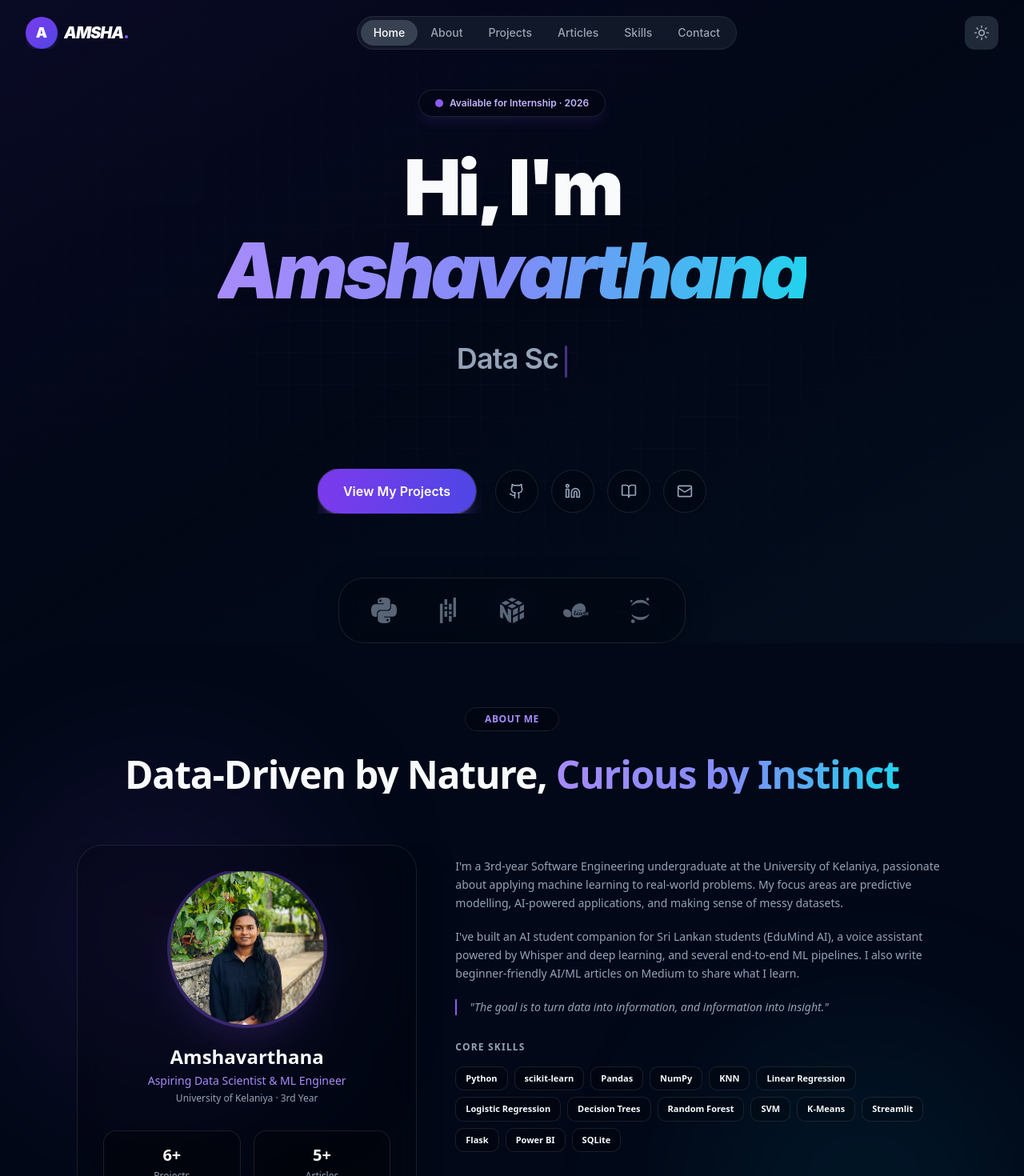
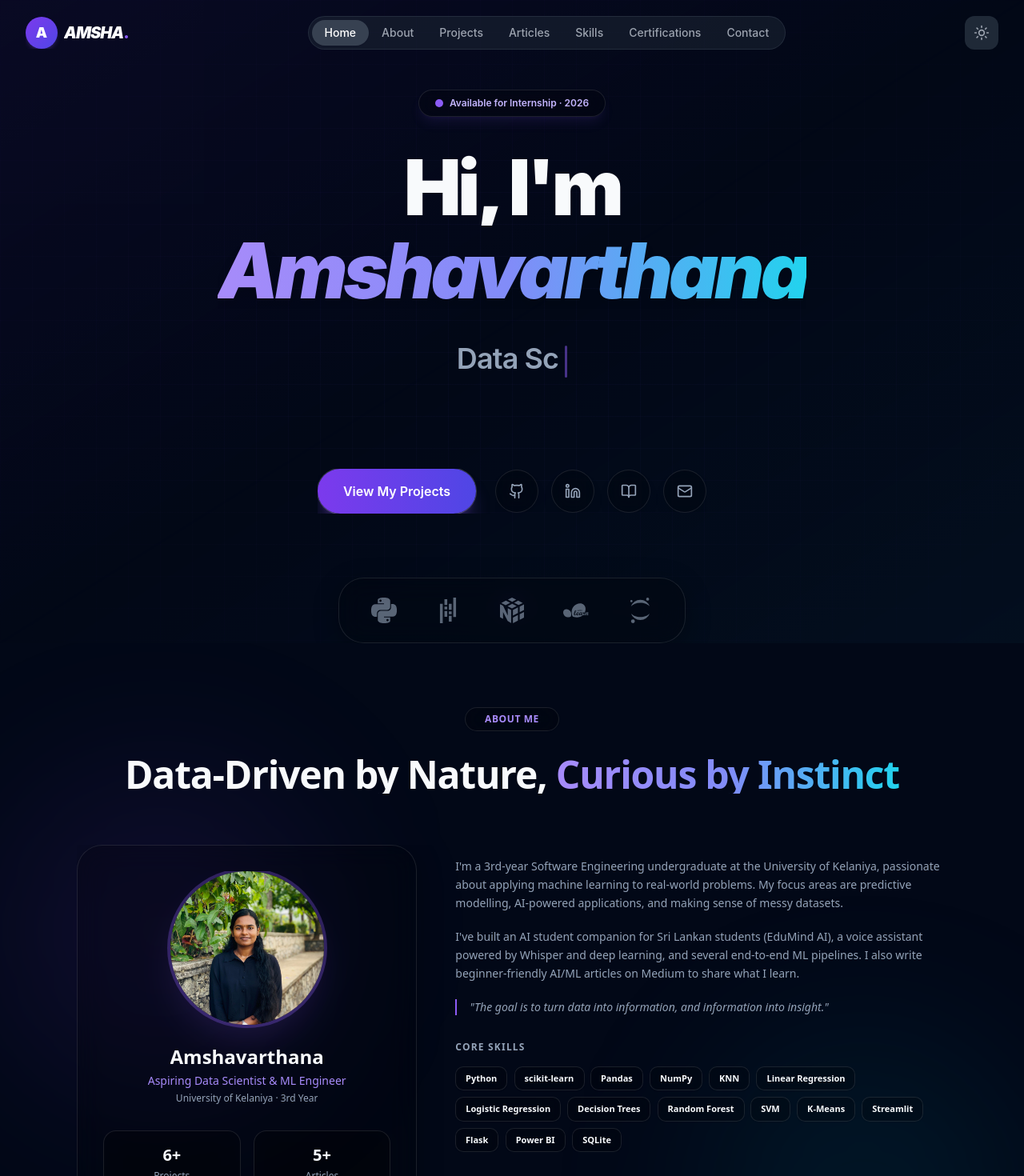
Before and after one commit to Amshavarthana-S/sampleportfolio, a React (Vite) app: page / in a window 1280 px wide. Shown: the top 1470 px of the page at 80% size. Built offline with nearby package versions, Linux system fonts and the light colour scheme.

Commit message:
feat: add beautiful badge grid certifications section, extract certificates from CV, and add missing links

```diff
--- a/src/components/NavigationSinglePage.jsx
+++ b/src/components/NavigationSinglePage.jsx
@@ -15,7 +15,7 @@ const NavigationSinglePage = () => {
       const totalHeight = document.documentElement.scrollHeight - window.innerHeight;
       setScrollProgress((window.scrollY / totalHeight) * 100);
 
-      const sections = ['home', 'about', 'projects', 'articles', 'skills', 'contact'];
+      const sections = ['home', 'about', 'projects', 'articles', 'skills', 'certifications', 'contact'];
       const current = sections.find((section) => {
         const el = document.getElementById(section);
         if (!el) return false;
@@ -43,6 +43,7 @@ const NavigationSinglePage = () => {
     { name: 'Projects', id: 'projects' },
     { name: 'Articles', id: 'articles' },
     { name: 'Skills', id: 'skills' },
+    { name: 'Certifications', id: 'certifications' },
     { name: 'Contact', id: 'contact' }
   ];
 
--- /dev/null
+++ b/src/components/sections/CertificationsSection.jsx
@@ -0,0 +1,104 @@
+import React, { useEffect, useRef, useState } from 'react';
+import { ExternalLink, Linkedin, PlayCircle, Award } from 'lucide-react';
+import { certifications } from '../../mockData';
+
+const getIssuerStyles = (issuer) => {
+  if (issuer.includes('LinkedIn')) {
+    return {
+      color: 'text-[#0A66C2] dark:text-[#70B5F9]',
+      bg: 'bg-[#0A66C2]/10 dark:bg-[#70B5F9]/10',
+      borderHover: 'hover:border-[#0A66C2]/50 dark:hover:border-[#70B5F9]/50',
+      shadowHover: 'hover:shadow-[#0A66C2]/20 dark:hover:shadow-[#70B5F9]/20',
+      icon: <Linkedin className="w-8 h-8" />
+    };
+  } else if (issuer.includes('Udemy')) {
+    return {
+      color: 'text-[#A435F0] dark:text-[#C585F7]',
+      bg: 'bg-[#A435F0]/10 dark:bg-[#C585F7]/10',
+      borderHover: 'hover:border-[#A435F0]/50 dark:hover:border-[#C585F7]/50',
+      shadowHover: 'hover:shadow-[#A435F0]/20 dark:hover:shadow-[#C585F7]/20',
+      icon: <PlayCircle className="w-8 h-8" />
+    };
+  }
+  return {
+    color: 'text-violet-500 dark:text-violet-400',
+    bg: 'bg-violet-500/10 dark:bg-violet-400/10',
+    borderHover: 'hover:border-violet-500/50 dark:hover:border-violet-400/50',
+    shadowHover: 'hover:shadow-violet-500/20 dark:hover:shadow-violet-400/20',
+    icon: <Award className="w-8 h-8" />
+  };
+};
+
+const CertificationsSection = () => {
+  const [isVisible, setIsVisible] = useState(false);
+  const sectionRef = useRef(null);
+
+  useEffect(() => {
+    const currentRef = sectionRef.current;
+    const observer = new IntersectionObserver(
+      ([entry]) => { if (entry.isIntersecting) setIsVisible(true); },
+      { threshold: 0.1 }
+    );
+    if (currentRef) observer.observe(currentRef);
+    return () => { if (currentRef) observer.unobserve(currentRef); };
+  }, []);
+
+  return (
+    <section
+      id="certifications"
+      ref={sectionRef}
+      className="min-h-screen py-20 bg-background font-sans relative overflow-hidden flex items-center"
+    >
+      <div className="absolute top-20 right-0 w-[500px] h-[500px] bg-violet-600/10 rounded-full blur-[120px] pointer-events-none" />
+      <div className="absolute bottom-20 left-0 w-[500px] h-[500px] bg-cyan-600/10 rounded-full blur-[120px] pointer-events-none" />
+
+      <div className="max-w-6xl mx-auto px-4 sm:px-6 lg:px-8 relative z-10 w-full">
+
+        <div className={`text-center mb-16 transition-all duration-700 ${isVisible ? 'opacity-100 translate-y-0' : 'opacity-0 translate-y-8'}`}>
+          <div className="inline-block px-6 py-1.5 rounded-full glass border-violet-500/20 text-violet-600 dark:text-violet-400 text-xs font-bold tracking-wider uppercase mb-6 shadow-sm">
+            Continuous Learning
+          </div>
+          <h2 className="text-3xl md:text-5xl font-extrabold text-foreground tracking-tight mb-4">
+            Licenses & <span className="text-gradient">Certifications</span>
+          </h2>
+          <p className="text-muted-foreground text-sm max-w-2xl mx-auto">
+            A showcase of my professional development and the skills I've acquired through various courses and learning paths.
+          </p>
+        </div>
+
+        {/* Badge Grid */}
+        <div className="grid grid-cols-2 sm:grid-cols-3 lg:grid-cols-4 gap-4 md:gap-6">
+          {certifications.map((cert, index) => {
+            const styles = getIssuerStyles(cert.issuer);
+            return (
+              <div
+                key={cert.id}
+                className={`group relative glass-panel rounded-3xl p-6 flex flex-col items-center justify-center text-center border border-white/20 dark:border-white/10 shadow-xl transition-all duration-500 delay-${(index % 4 + 1) * 100} ${styles.borderHover} ${styles.shadowHover} hover:-translate-y-2 hover:scale-105 ${isVisible ? 'opacity-100 translate-y-0' : 'opacity-0 translate-y-12'}`}
+              >
+                {cert.link !== "#" && (
+                  <a href={cert.link} target="_blank" rel="noopener noreferrer" className="absolute top-4 right-4 text-gray-400 hover:text-foreground opacity-0 group-hover:opacity-100 transition-opacity z-10">
+                    <ExternalLink className="w-4 h-4" />
+                  </a>
+                )}
+
+                <div className={`w-16 h-16 rounded-2xl ${styles.bg} ${styles.color} flex items-center justify-center mb-5 transition-transform duration-500 group-hover:scale-110 group-hover:rotate-3 shadow-inner`}>
+                  {styles.icon}
+                </div>
+
+                <h3 className="text-sm md:text-base font-bold text-foreground mb-3 group-hover:text-foreground transition-colors line-clamp-3 leading-snug">
+                  {cert.title}
+                </h3>
+                <p className={`text-xs font-bold ${styles.color} mt-auto uppercase tracking-wider`}>
+                  {cert.issuer}
+                </p>
+              </div>
+            );
+          })}
+        </div>
+
+      </div>
+    </section>
+  );
+};
+
+export default CertificationsSection;
--- a/src/mockData.js
+++ b/src/mockData.js
@@ -89,6 +89,55 @@ export const projects = [
     category: "data",
     github: "https://github.com/Amshavarthana-S/fuel-food-price-analysis",
     demo: "#"
+  },
+  {
+    id: 7,
+    title: "Movie Recommendation System",
+    description: "A comprehensive movie recommendation engine suggesting movies based on user preferences and content similarity, built with Python, Streamlit, and scikit-learn.",
+    image: "https://images.unsplash.com/photo-1489599849927-2ee91cede3ba?w=800&h=600&fit=crop",
+    tags: ["Python", "Machine Learning", "Streamlit", "scikit-learn", "Pandas"],
+    badge: "ML + Web App",
+    category: "ml",
+    github: "https://github.com/Amshavarthana-S/movie-recommendation-app",
+    demo: "#"
+  },
+  {
+    id: 8,
+    title: "Password Strength Classifier using NLP",
+    description: "A machine learning model predicting password strength by combining character-level NLP feature extraction (TF-IDF) with hand-engineered structural features using Logistic Regression.",
+    image: "https://images.unsplash.com/photo-1555949963-ff9fe0c870eb?w=800&h=600&fit=crop",
+    tags: ["Python", "scikit-learn", "NLP", "TF-IDF", "Logistic Regression"],
+    badge: "ML + NLP",
+    category: "ml",
+    github: "https://github.com/Amshavarthana-S/password-strength-nlp",
+    demo: "#"
+  }
+];
+
+export const certifications = [
+  {
+    id: 2,
+    title: "The Complete Python Masterclass",
+    issuer: "Udemy",
+    link: "https://www.udemy.com/certificate/UC-724f31db-9bdf-4bf9-aa9c-e205825f4f2e/"
+  },
+  {
+    id: 3,
+    title: "Statistics Foundations",
+    issuer: "LinkedIn Learning",
+    link: "https://www.linkedin.com/learning/certificates/b8a950afa8ebbbfa4693412cb5063ae26723cf4beda6b0244cc23261f05d682b"
+  },
+  {
+    id: 4,
+    title: "Data Analytics Course",
+    issuer: "LinkedIn Learning",
+    link: "https://www.linkedin.com/learning/certificates/0a42aad6a57c9b1bf92c354733cc77b4b6ce6f4ae7c50faa8b27188f4ffea37c"
+  },
+  {
+    id: 5,
+    title: "Machine Learning with Python",
+    issuer: "LinkedIn Learning",
+    link: "https://www.linkedin.com/learning/certificates/ba1b96d02def625d38017d3938e7a5941b8787493608de0582b7c8e7c47a725d?trk=share_certificate"
   }
 ];
 
--- a/src/pages/SinglePageHome.jsx
+++ b/src/pages/SinglePageHome.jsx
@@ -4,6 +4,7 @@ import AboutSection from '../components/sections/AboutSection';
 import ProjectsSection from '../components/sections/ProjectsSection';
 import ArticlesSection from '../components/sections/ArticlesSection';
 import SkillsSection from '../components/sections/SkillsSection';
+import CertificationsSection from '../components/sections/CertificationsSection';
 import ContactSection from '../components/sections/ContactSection';
 import Footer from '../components/Footer';
 
@@ -15,6 +16,7 @@ const SinglePageHome = () => {
       <ProjectsSection />
       <ArticlesSection />
       <SkillsSection />
+      <CertificationsSection />
       <ContactSection />
       <Footer />
     </div>
```
